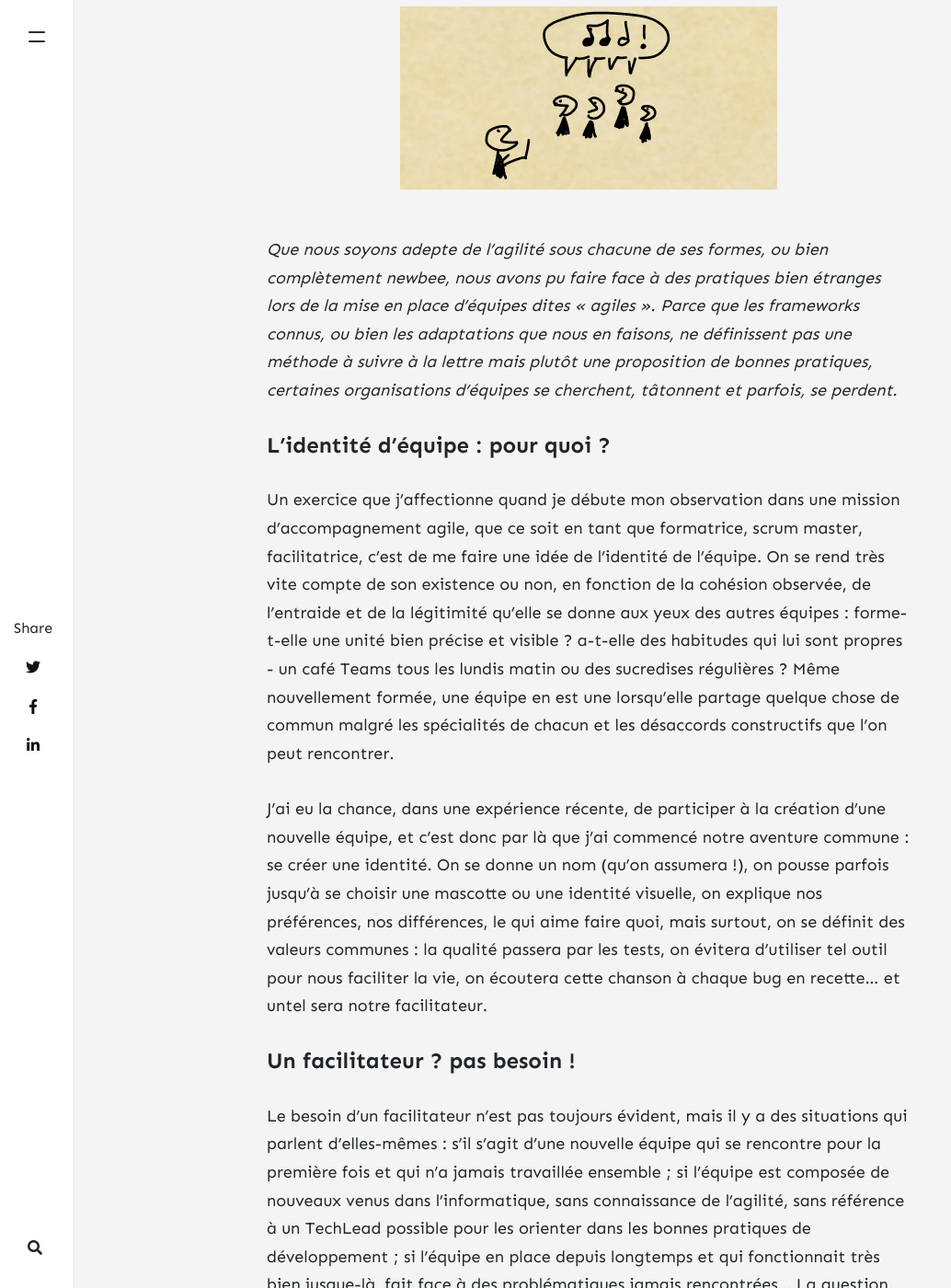
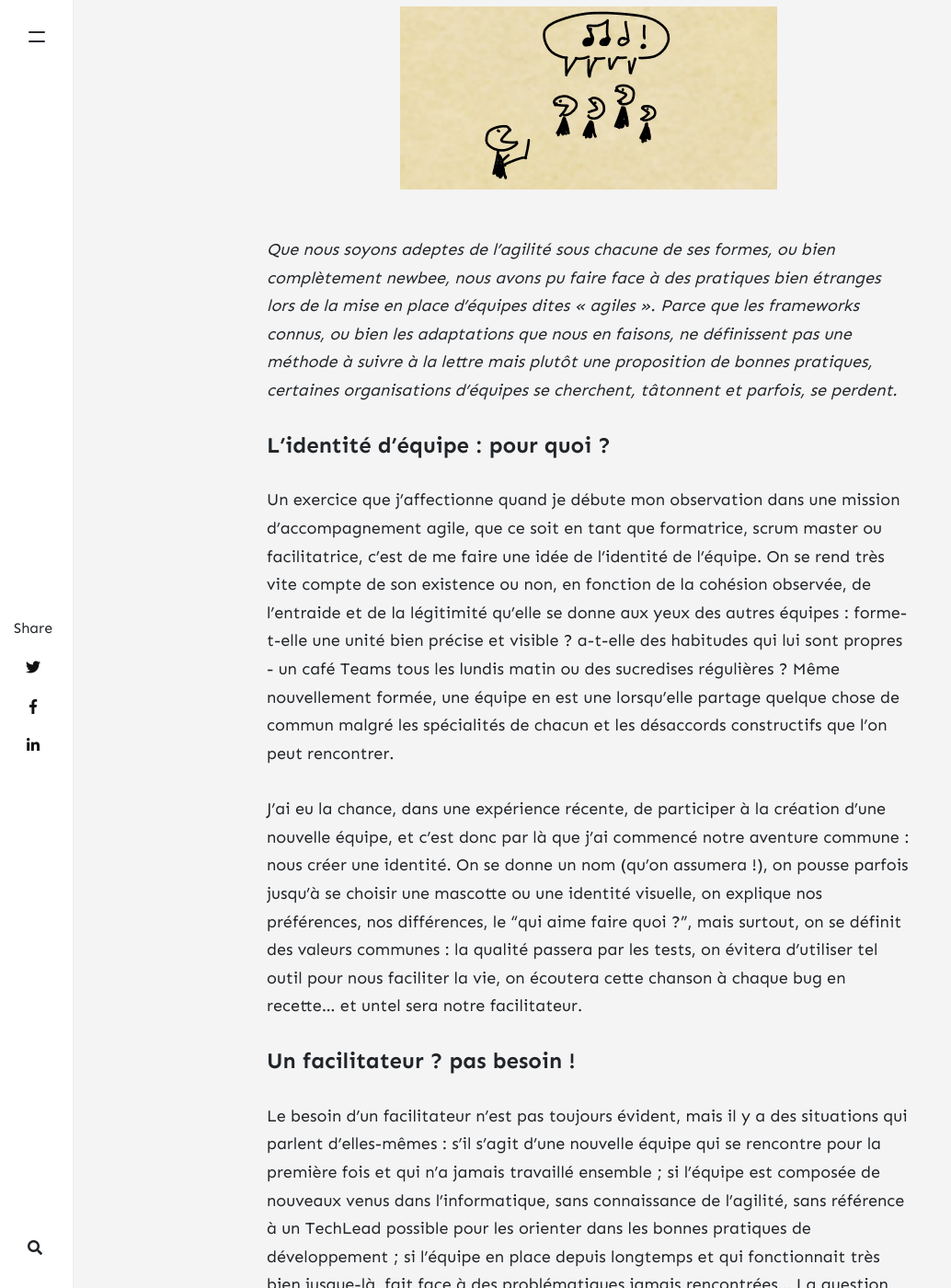
Before and after one commit to klaukf/blog, a Jekyll site: the page built from _posts/2021-11-01-ce-sera-toi-le-Scrum-Master.md, in a window 1280 px wide and 1400 px high, scrolled down 473 px. Shown: the whole window at 92% size, without its empty margins (0-1034 px from the left). Built offline with Jekyll 4.4.1, drawn with Linux system fonts in a browser that asks for light colours; nearby versions of some CDN libraries; comment, search, counter and statistics services are not loaded; some of the changed text lies outside the part shown.

Commit message:
Relecture premier article

```diff
--- a/_posts/2021-11-01-ce-sera-toi-le-Scrum-Master.md
+++ b/_posts/2021-11-01-ce-sera-toi-le-Scrum-Master.md
@@ -7,17 +7,17 @@ tags: [ roles ]
 image: assets/images/unisson.png
 ---
 
-*Que nous soyons adepte de l’agilité sous chacune de ses formes, ou bien complètement newbee, nous avons pu faire face à des pratiques bien étranges lors de la mise en place d’équipes dites « agiles ». Parce que les frameworks connus, ou bien les adaptations que nous en faisons, ne définissent pas une méthode à suivre à la lettre mais plutôt une proposition de bonnes pratiques, certaines organisations d’équipes se cherchent, tâtonnent et parfois, se perdent.*
+*Que nous soyons adeptes de l’agilité sous chacune de ses formes, ou bien complètement newbee, nous avons pu faire face à des pratiques bien étranges lors de la mise en place d’équipes dites « agiles ». Parce que les frameworks connus, ou bien les adaptations que nous en faisons, ne définissent pas une méthode à suivre à la lettre mais plutôt une proposition de bonnes pratiques, certaines organisations d’équipes se cherchent, tâtonnent et parfois, se perdent.*
 
 #### L’identité d’équipe : pour quoi ?
 
-Un exercice que j’affectionne quand je débute mon observation dans une mission d’accompagnement agile, que ce soit en tant que formatrice, scrum master, facilitatrice, c’est de me faire une idée de l’identité de l’équipe. On se rend très vite compte de son existence ou non, en fonction de la cohésion observée, de l’entraide et de la légitimité qu’elle se donne aux yeux des autres équipes : forme-t-elle une unité bien précise et visible ? a-t-elle des habitudes qui lui sont propres - un café Teams tous les lundis matin ou des sucredises régulières ? Même nouvellement formée, une équipe en est une lorsqu’elle partage quelque chose de commun malgré les spécialités de chacun et les désaccords constructifs que l’on peut rencontrer.
+Un exercice que j’affectionne quand je débute mon observation dans une mission d’accompagnement agile, que ce soit en tant que formatrice, scrum master ou facilitatrice, c’est de me faire une idée de l’identité de l’équipe. On se rend très vite compte de son existence ou non, en fonction de la cohésion observée, de l’entraide et de la légitimité qu’elle se donne aux yeux des autres équipes : forme-t-elle une unité bien précise et visible ? a-t-elle des habitudes qui lui sont propres - un café Teams tous les lundis matin ou des sucredises régulières ? Même nouvellement formée, une équipe en est une lorsqu’elle partage quelque chose de commun malgré les spécialités de chacun et les désaccords constructifs que l’on peut rencontrer.
 
-J’ai eu la chance, dans une expérience récente, de participer à la création d’une nouvelle équipe, et c’est donc par là que j’ai commencé notre aventure commune : se créer une identité. On se donne un nom (qu’on assumera !), on pousse parfois jusqu’à se choisir une mascotte ou une identité visuelle, on explique nos préférences, nos différences, le qui aime faire quoi, mais surtout, on se définit des valeurs communes : la qualité passera par les tests, on évitera d’utiliser tel outil pour nous faciliter la vie, on écoutera cette chanson à chaque bug en recette… et untel sera notre facilitateur.
+J’ai eu la chance, dans une expérience récente, de participer à la création d’une nouvelle équipe, et c’est donc par là que j’ai commencé notre aventure commune : nous créer une identité. On se donne un nom (qu’on assumera !), on pousse parfois jusqu’à se choisir une mascotte ou une identité visuelle, on explique nos préférences, nos différences, le "qui aime faire quoi ?", mais surtout, on se définit des valeurs communes : la qualité passera par les tests, on évitera d’utiliser tel outil pour nous faciliter la vie, on écoutera cette chanson à chaque bug en recette… et untel sera notre facilitateur.
 
 #### Un facilitateur ? pas besoin !
 
-Le besoin d’un facilitateur n’est pas toujours évident, mais il y a des situations qui parlent d’elles-mêmes : s’il s’agit d’une nouvelle équipe qui se rencontre pour la première fois et qui n’a jamais travaillée ensemble ; si l’équipe est composée de nouveaux venus dans l’informatique, sans connaissance de l’agilité, sans référence à un TechLead possible pour les orienter dans les bonnes pratiques de développement ; si l’équipe en place depuis longtemps et qui fonctionnait très bien jusque-là, fait face à des problématiques jamais rencontrées… La question d’avoir un facilitateur ou non prend tout son sens.
+Le besoin d’un facilitateur n’est pas toujours évident, mais il y a des situations qui parlent d’elles-mêmes : s’il s’agit d’une nouvelle équipe qui se rencontre pour la première fois et qui n’a jamais travaillé ensemble ; si l’équipe est composée de nouveaux venus dans l’informatique, sans connaissance de l’agilité, sans référence à un TechLead possible pour les orienter dans les bonnes pratiques de développement ; si l’équipe en place depuis longtemps et qui fonctionnait très bien jusque-là, fait face à des problématiques jamais rencontrées… La question d’avoir un facilitateur ou non prend tout son sens.
 
 Mais même dans ces cas, j’ai vu le refus catégorique. « Il n’y a pas besoin de scrum master, un TechLead et une équipe ça suffit » dixit le coach. Alors d’accord, pourquoi pas, à condition que la situation dans l’équipe et tout autour de l’équipe le permette.
 
@@ -71,9 +71,9 @@ Au tout début de l’histoire d’une équipe, c’est préférable. On découv
 
 Par la suite, si l’entreprise prend goût à l’agilité, faire multiplier les équipes agiles peut passer par le « partage » d’un Scrum Master sur deux équipes, ou bien en faisant monter en compétence sur ce rôle un équipier de la première heure, pour passer à d’autres équipes à accompagner.
 
-Dans tous les cas, parler aux équipes et prendre en compte leur retour sur ce rôle est primordial. Et je vous le donne en mille : il existe un moment parfait pour échanger sur le sujet, qui a lieu régulièrement et qui a pour but de faire grandir l’équipe agile… Vous voyez ? la rétrospective !
+Dans tous les cas, parler aux équipes et prendre en compte leurs retours sur ce rôle est primordial. Et je vous le donne en mille : il existe un moment parfait pour échanger sur le sujet, qui a lieu régulièrement et qui a pour but de faire grandir l’équipe agile… Vous voyez ? la rétrospective !
 
 
 
 
-\* https://www.cigref.fr/wp/wp-content/uploads/2018/12/Cigref-Agile-at-scale-Mise-en-oeuvre-agilite-echelle-entreprise-2018.pdf
+\* [Cigref Agile at scale 2018](https://www.cigref.fr/wp/wp-content/uploads/2018/12/Cigref-Agile-at-scale-Mise-en-oeuvre-agilite-echelle-entreprise-2018.pdf)
```
Also changed, not shown: other parts of _posts/2021-11-01-ce-sera-toi-le-Scrum-Master.md (+12 -12 lines).
